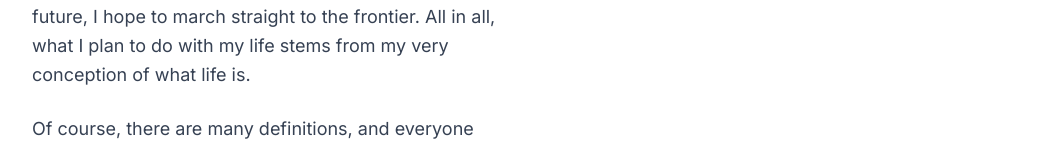
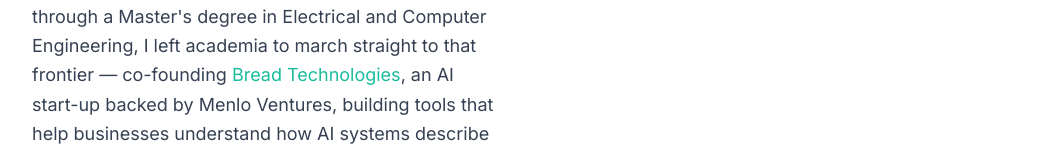
Before and after one commit to VanessaAnneliese/Cameron-witkowski-website, a Next.js app: page /story in a window 1280 px wide. Shown: the part 1129-1277 px from the top of the page, without its empty margins (120-1159 px from the left). Built offline with nearby package versions, Linux system fonts and the light colour scheme.

Commit message:
Weave Bread Technologies co-founding into My Story narrative

```diff
--- a/src/app/story/page.tsx
+++ b/src/app/story/page.tsx
@@ -32,9 +32,13 @@
             engineering for its integration of these fields with design and creation. After two years of
             general subject matter in the Engineering Science program, I decided to specialize in
             robotics for its synthesis of many different fields, including AI. I see a future marked by
-            the widespread use of engineered, intelligent systems. As I look to the future, I hope to
-            march straight to the frontier. All in all, what I plan to do with my life stems from my
-            very conception of what life is.
+            the widespread use of engineered, intelligent systems. Partway through a Master&apos;s degree
+            in Electrical and Computer Engineering, I left academia to march straight to that frontier —
+            co-founding{" "}
+            <a href="https://aibread.com" target="_blank" rel="noopener noreferrer">Bread Technologies</a>,
+            an AI start-up backed by Menlo Ventures, building tools that help businesses understand how
+            AI systems describe and recommend them. All in all, what I plan to do with my life stems
+            from my very conception of what life is.
           </p>
           <p>
             Of course, there are many definitions, and everyone has their own view. There is the
```
